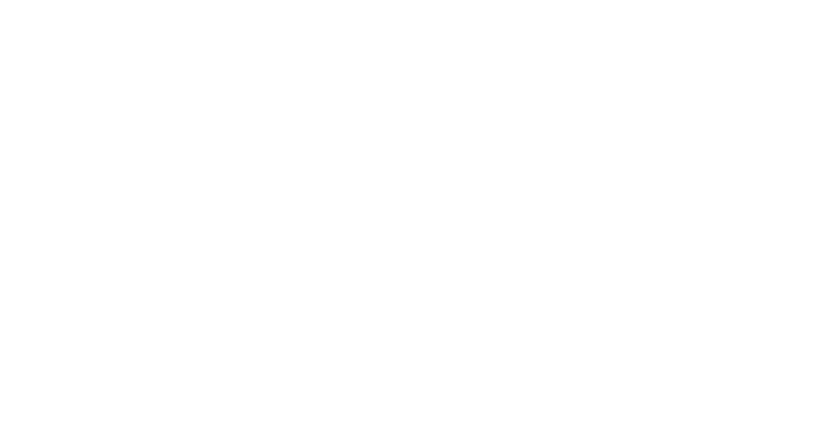
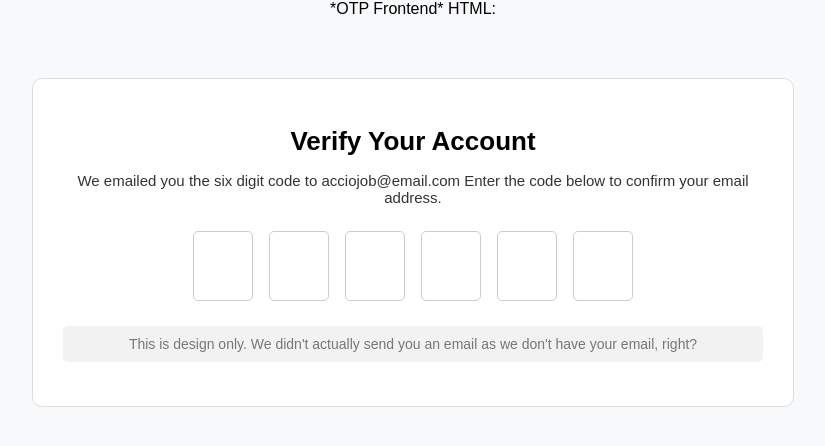
Before and after one commit to acciojob/OTP-GauravTayadeDevloper, a website: page main.html in a window 1280 px wide. Shown: the whole page, without its empty margins (227-1052 px from the left). Drawn offline with Linux system fonts and the light colour scheme.

Commit message:
created a submission

```diff
--- a/main.html
+++ b/main.html
@@ -1,16 +1,35 @@
+*OTP Frontend*
+HTML:
 <!DOCTYPE html>
+<html lang="en">
+<head>
+  <meta charset="UTF-8" />
+  <meta name="viewport" content="width=device-width, initial-scale=1.0" />
+  <title>OTP Verification</title>
+  <link rel="stylesheet" href="styles.css" />
+</head>
+<body>
+  <div class="container">
+    <h1 id="verification_heading">Verify Your Account</h1>
+    <p id="verification_subtext">
+      We emailed you the six digit code to acciojob@email.com
+      Enter the code below to confirm your email address.
+    </p>
 
-<html>
+    <div class="code-container">
+      <input type="text" maxlength="1" class="code" id="code-1" />
+      <input type="text" maxlength="1" class="code" id="code-2" />
+      <input type="text" maxlength="1" class="code" id="code-3" />
+      <input type="text" maxlength="1" class="code" id="code-4" />
+      <input type="text" maxlength="1" class="code" id="code-5" />
+      <input type="text" maxlength="1" class="code" id="code-6" />
+    </div>
 
-<head>
-	<link rel="stylesheet" href="styles.css">
-</head>
+    <p class="note">
+      This is design only. We didn't actually send you an email as we don't have your email, right?
+    </p>
+  </div>
 
-<body>
-	<!-- the entire body must be written by student -->
-    <script type="text/javascript" src="./script.js">
-</script>
-
+  <script src="script.js"></script>
 </body>
-
 </html>
--- a/script.js
+++ b/script.js
@@ -1 +1,27 @@
 //your JS code here. If required.
+let codes = document.querySelectorAll(".code");
+codes[0].focus();
+
+codes.forEach((input ,index)=>{
+	input.addEventListener("input",(e)=>{
+		const value = e.target.value;
+		if(value.length ===1 && index < codes.length -1){
+			codes[index+1].focus();
+		}
+	}
+	input.addEventListener("keydown",(e)=>{
+		if (e.key=="Backspace") {
+			if(input.value === "" && index >0)
+			{
+				codes[index-1].focus();
+				codes[index-1].value="";
+			}
+			else{
+				input.value="";
+			}
+
+		}
+	})
+
+
+})
--- a/styles.css
+++ b/styles.css
@@ -1 +1,60 @@
 /*  your css code here. If applicable */
+
+body {
+  background-color: #f8f9fb;
+  font-family: Arial, sans-serif;
+  margin: 0;
+  padding: 0;
+  text-align: center;
+}
+
+.container {
+  background-color: white;
+  width: 80%;
+  max-width: 700px;
+  margin: 60px auto;
+  padding: 30px;
+  border-radius: 10px;
+  border: 1px solid #ddd;
+}
+
+#verification_heading {
+  font-size: 26px;
+  font-weight: bold;
+  margin-bottom: 10px;
+}
+
+#verification_subtext {
+  font-size: 15px;
+  color: #333;
+  margin-bottom: 25px;
+}
+
+.code-container {
+  display: flex;
+  justify-content: center;
+  margin-bottom: 25px;
+}
+
+.code {
+  width: 60px;
+  height: 70px;
+  font-size: 40px;
+  text-align: center;
+  border: 1px solid #ccc;
+  margin: 0 8px;
+  border-radius: 5px;
+}
+
+.code:focus {
+  outline: none;
+  border-color: #007bff;
+}
+
+.note {
+  background-color: #f2f2f2;
+  color: #777;
+  font-size: 14px;
+  padding: 10px;
+  border-radius: 5px;
+}
```
